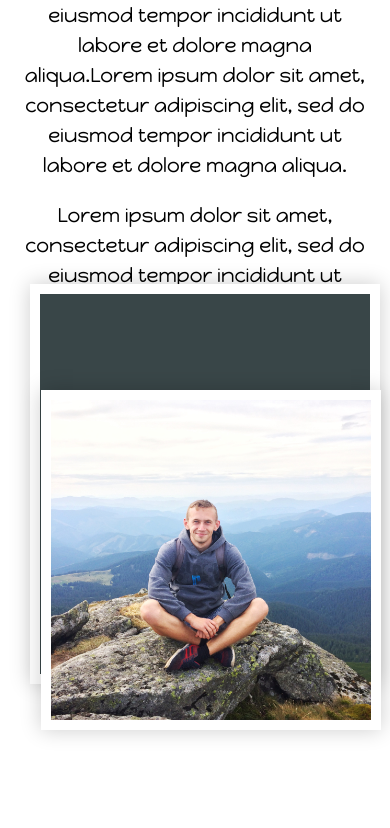
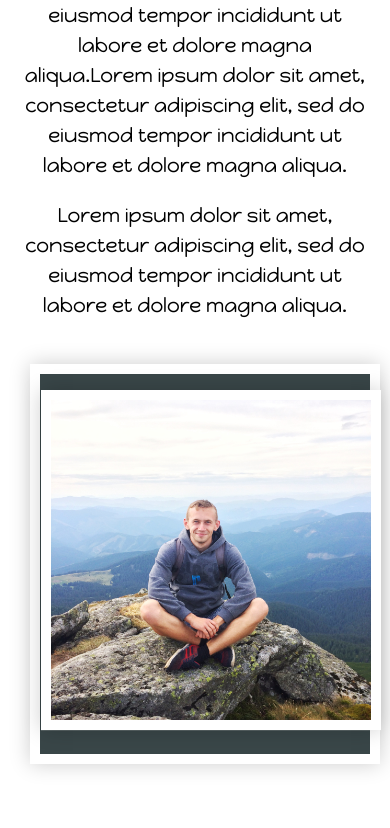
Before and after one commit to mycreativedev/mycreativedev.github.io, a plain HTML site: page index.html in a window 390 px wide. Shown: the part 936-1764 px from the top of the page. Drawn offline with nearby package versions, Linux system fonts and the light colour scheme.

Commit message:
Commit (hot fix_2)
Change adapt bg-box, section about.

```diff
--- a/css/media.css
+++ b/css/media.css
@@ -105,7 +105,7 @@
     }
     .box-img{
         right: 50px;
-        top: 1120px;
+        top: 1150px;
         width: 400px;
         height: 400px;
     }
@@ -191,6 +191,9 @@
     .title-big{
         font-size: 50px;
     }
+    .box-img{
+        top: 1240px;
+    }
     .portfolio-row img{
         height: 350px;
     }
@@ -208,7 +211,7 @@
 @media only screen and (max-width:414px){
     .box-img{
         right: 10px;
-        top: 1220px;
+        top: 1300px;
         width: 330px;
         height: 380px;
     }
@@ -242,7 +245,7 @@
     }
     .box-img{
         right: 10px;
-        top: 1250px;
+        top: 1320px;
         width: 330px;
         height: 370px;
     }
@@ -274,7 +277,7 @@
     }
     .box-img{
         right: 10px;
-        top: 1300px;
+        top: 1420px;
         width: 270px;
         height: 300px;
     }
```
